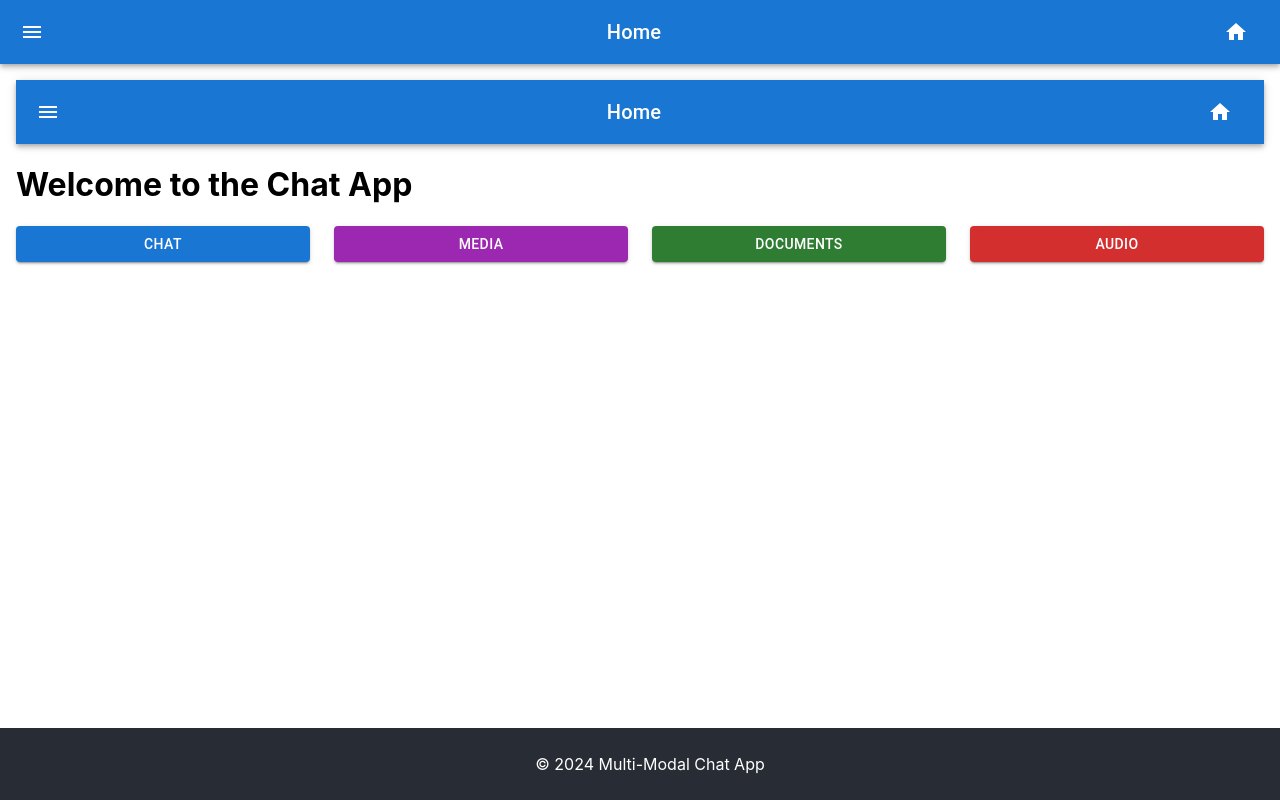
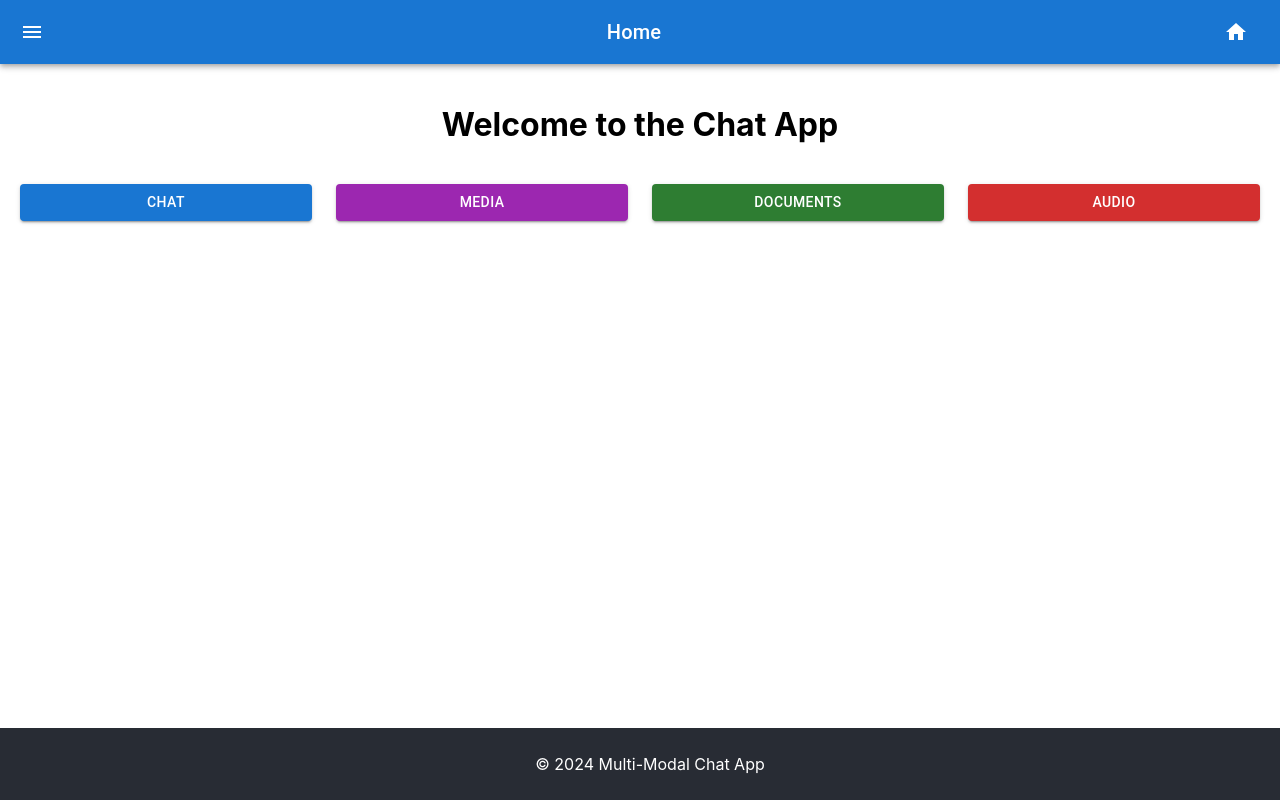
Before and after one commit to Kinan-Kaleidoo/Hackathon-082024, a React (Create React App) app in the folder Frontend/: page / in a window 1280 px wide. Built offline with nearby package versions, Linux system fonts and the light colour scheme.

Commit message:
gitignore and changes

```diff
--- a/Frontend/package.json
+++ b/Frontend/package.json
@@ -12,6 +12,7 @@
     "@testing-library/user-event": "^13.5.0",
     "axios": "^1.7.3",
     "react": "^18.3.1",
+    "react-audio-player": "^0.17.0",
     "react-dom": "^18.3.1",
     "react-router-dom": "^6.26.0",
     "react-scripts": "^5.0.1",
@@ -19,7 +20,7 @@
     "web-vitals": "^2.1.4"
   },
   "scripts": {
-    "start": "react-scripts start",
+    "start": "export NODE_OPTIONS=--openssl-legacy-provider && react-scripts start",
     "build": "react-scripts build",
     "test": "react-scripts test",
     "eject": "react-scripts eject"
--- a/Frontend/src/components/Common/Sidebar.css
+++ b/Frontend/src/components/Common/Sidebar.css
@@ -1,29 +1,17 @@
-/* Sidebar Container */
 .sidebar {
   width: 240px;
   background-color: #f5f5f5; /* Light grey */
-  position: fixed; /* Keeps the sidebar in place */
+  transition: transform 0.3s ease, width 0.3s ease;
+  position: fixed;
   top: 0;
   left: 0;
-  height: 100vh; /* Full height */
-  overflow: auto; /* Scroll if content overflows */
-  transition: transform 0.3s ease; /* Smooth transition */
-  transform: translateX(-240px); /* Initially hidden off-screen */
+  height: 100%;
+  overflow: auto;
+  z-index: 1000; /* Ensure the sidebar is on top */
 }
 
-.sidebar.open {
-  transform: translateX(0); /* Slide in */
-}
-
-/* Main Content */
-.main-content {
-  margin-left: 0; /* Default margin for when sidebar is closed */
-  transition: margin-left 0.3s ease; /* Smooth transition */
-  padding: 16px; /* Padding for content */
-}
-
-.main-content.shrink {
-  margin-left: 240px; /* Margin for when sidebar is open */
+.sidebar.closed {
+  transform: translateX(-100%);
 }
 
 .sidebar .list {
@@ -32,14 +20,17 @@
 
 .sidebar .list-item {
   padding: 12px 16px;
-  display: flex;
-  align-items: center;
 }
 
 .sidebar .list-item:hover {
   background-color: #e0e0e0; /* Slightly darker grey */
 }
 
-.sidebar .list-item .MuiSvgIcon-root {
-  margin-right: 8px; /* Space between icon and text */
+.main-content {
+  transition: margin-left 0.3s ease;
+  margin-left: 240px; /* Width of the sidebar */
 }
+
+.main-content.shrink {
+  margin-left: 0;
+}
--- a/Frontend/src/components/Common/Sidebar.js
+++ b/Frontend/src/components/Common/Sidebar.js
@@ -10,7 +10,7 @@ import './Sidebar.css'; // Import the updated CSS file
 
 const Sidebar = ({ open, onClose }) => {
   return (
-    <div className={`sidebar ${open ? 'open' : ''}`}>
+    <div className={`sidebar ${open ? '' : 'closed'}`}>
       <List>
         <ListItem button component={Link} to="/" onClick={onClose}>
           <HomeIcon />
--- /dev/null
+++ b/Frontend/src/pages/Home/HomePage.css
@@ -0,0 +1,12 @@
+.home-page {
+  text-align: center;
+  padding: 20px;
+}
+
+.home-page h1 {
+  margin-bottom: 40px;
+}
+
+.home-page .MuiGrid-item {
+  margin-bottom: 20px;
+}
--- a/Frontend/src/pages/Home/HomePage.js
+++ b/Frontend/src/pages/Home/HomePage.js
@@ -1,29 +1,17 @@
-import React, { useState } from 'react';
+import React from 'react';
 import { Button, Grid } from '@mui/material';
 import { useNavigate } from 'react-router-dom';
-import Sidebar from '../../components/Common/Sidebar';
-import Header from '../../components/Common/Header';
-import Footer from '../../components/Common/Footer';
-// import './HomePage.css'; // Ensure this CSS file exists and contains styling
+import './HomePage.css';
 
 const HomePage = () => {
-  const [sidebarOpen, setSidebarOpen] = useState(false);
   const navigate = useNavigate();
 
   const handleNavigate = (path) => {
     navigate(path);
   };
 
-  const toggleSidebar = () => {
-    setSidebarOpen(prev => !prev);
-  };
-
   return (
     <div className="home-page">
-      <Sidebar open={sidebarOpen} onClose={toggleSidebar} />
-      <div className={`main-content ${sidebarOpen ? 'shrink' : ''}`}>
-        <Header onMenuClick={toggleSidebar} />
-        <main>
       <h1>Welcome to the Chat App</h1>
       <Grid container spacing={3} justifyContent="center" alignItems="center">
         <Grid item xs={12} sm={6} md={3}>
@@ -67,9 +55,6 @@ const HomePage = () => {
           </Button>
         </Grid>
       </Grid>
-        </main>
-        <Footer />
-      </div>
     </div>
   );
 };
--- a/Frontend/src/pages/Home/HomePge.css
+++ /dev/null
@@ -1,46 +0,0 @@
-.home-page {
-    padding: 20px;
-    text-align: center;
-  }
-
-  .home-page .MuiButton-root {
-    margin: 10px;
-    font-size: 1.2rem;
-  }
-  /* HomePage.css */
-
-/* Container for the entire page */
-.home-page {
-    display: flex;
-  }
-
-  /* Sidebar styling */
-  .sidebar {
-    width: 240px;
-    background-color: #f5f5f5; /* Light grey */
-    position: fixed; /* Keeps the sidebar in place */
-    top: 0;
-    left: 0;
-    height: 100vh; /* Full height */
-    overflow: auto; /* Scroll if content overflows */
-    transition: transform 0.3s ease; /* Smooth transition */
-    transform: translateX(-240px); /* Initially hidden off-screen */
-  }
-
-  .sidebar.open {
-    transform: translateX(0); /* Slide in */
-  }
-
-  /* Main content styling */
-  .main-content {
-    margin-left: 0; /* Default margin for when sidebar is closed */
-    transition: margin-left 0.3s ease; /* Smooth transition */
-    padding: 16px; /* Padding for content */
-    flex-grow: 1; /* Ensures content takes available space */
-  }
-
-  .main-content.shrink {
-    margin-left: 240px; /* Margin for when sidebar is open */
-  }
-
-  /* Header, Footer, and main content styling can be adjusted as needed */
--- a/Frontend/src/pages/Routes/index.css
+++ b/Frontend/src/pages/Routes/index.css
@@ -0,0 +1,19 @@
+/* index.css */
+
+.app-container {
+    display: flex;
+  }
+
+  .main-content {
+    margin-left: 0; /* Default margin for when sidebar is closed */
+    transition: margin-left 0.3s ease; /* Smooth transition */
+    flex-grow: 1; /* Ensures content takes available space */
+  }
+
+  .main-content.shrink {
+    margin-left: 240px; /* Margin for when sidebar is open */
+  }
+
+  header, footer {
+    width: 100%;
+  }
--- a/Frontend/src/pages/Routes/index.js
+++ b/Frontend/src/pages/Routes/index.js
@@ -21,9 +21,9 @@ const App = () => {
 
   return (
     <Router>
-      <div style={{ display: 'flex' }}>
+      <div className="app-container">
         <Sidebar open={sidebarOpen} onClose={toggleSidebar} />
-        <div style={{ flexGrow: 1 }}>
+        <div className={`main-content ${sidebarOpen ? '' : 'shrink'}`}>
           <Header onMenuClick={toggleSidebar} />
           <main>
             <Routes>
```
Also changed, not shown: 2 other files (tests, documents, lock files or other folders). Lines whose indentation alone changed are shown as unchanged.
